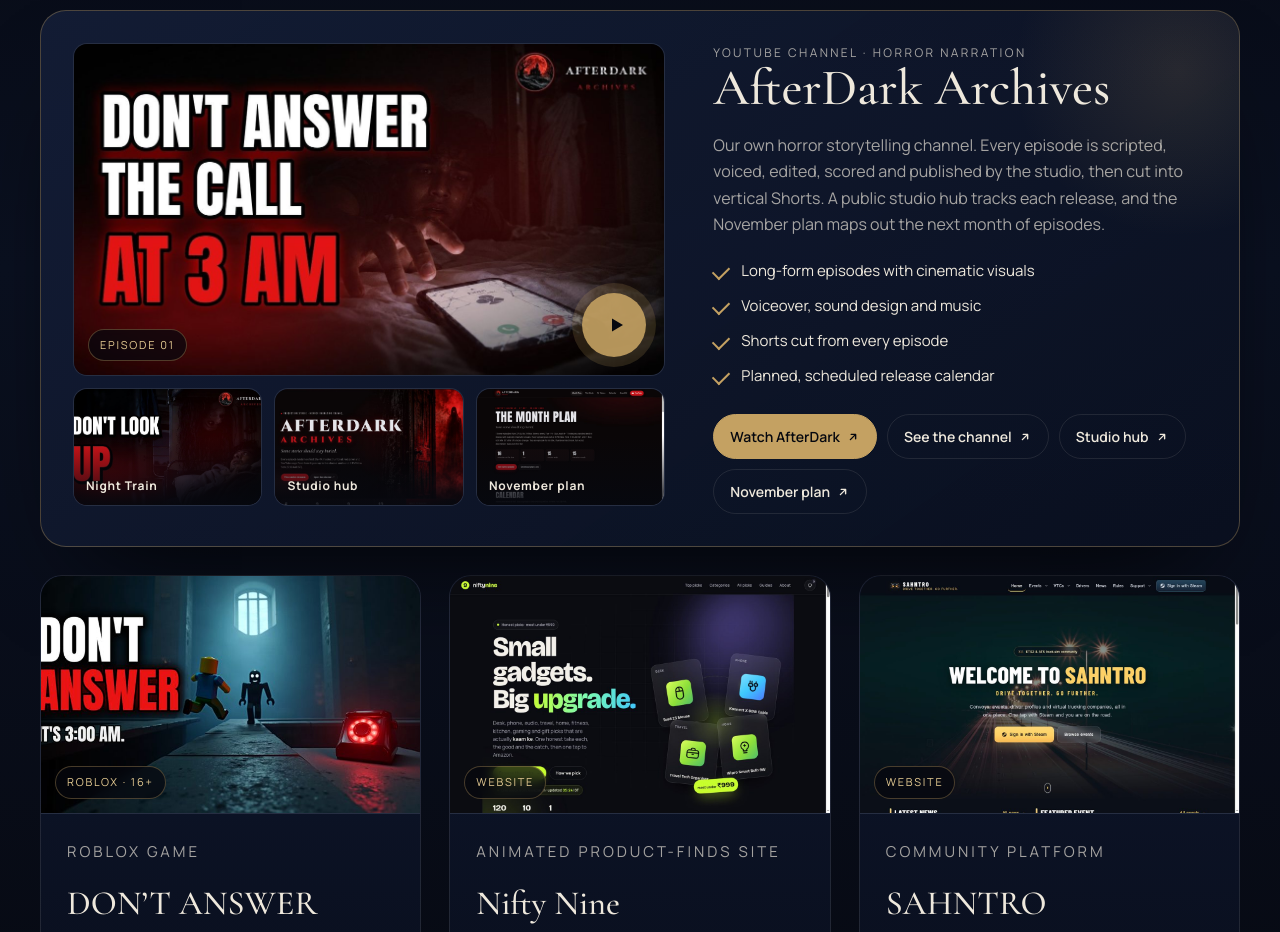
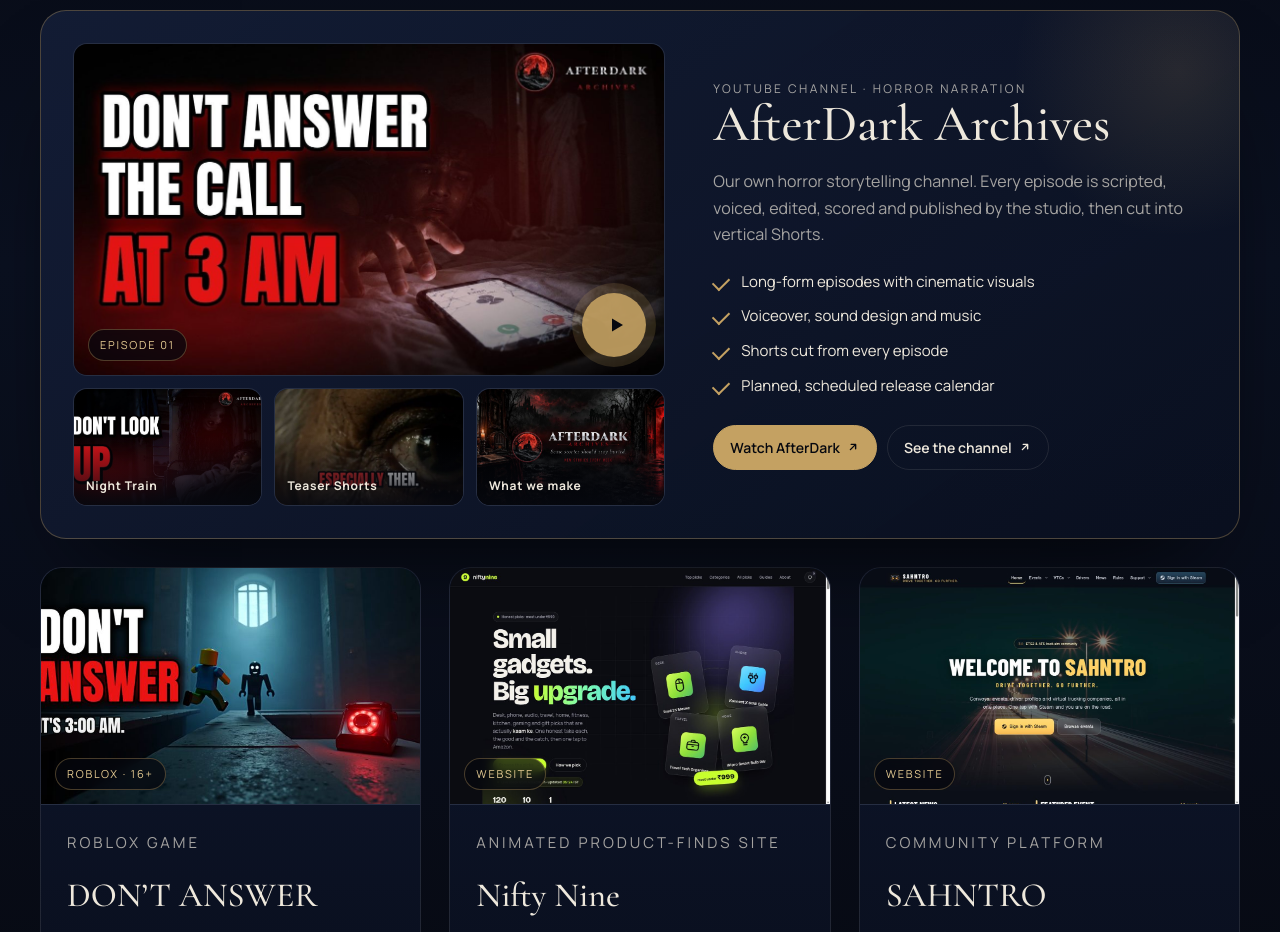
Before and after one commit to sahilpatel5037/monarch-and-mark, a plain HTML site: page index.html in a window 1280 px wide. Shown: the part 1340-2272 px from the top of the page. Drawn offline with Linux system fonts and the light colour scheme.

Commit message:
Remove links to the internal AfterDark Studio dashboard; tiles now point to the AfterDark Archives client site

```diff
--- a/index.html
+++ b/index.html
@@ -74,7 +74,7 @@
   <div class="wrap">
     <h2 id="house-title" class="house-label">The house of Monarch &amp; Mark</h2>
     <ul class="house-list">
-      <li><a href="https://afterdark-studio.sites.tab.bot/" target="_blank" rel="noopener"><span class="hn">01</span><span class="ht">AfterDark Archives</span><span class="hk">YouTube channel</span><svg class="ar" viewBox="0 0 16 16" aria-hidden="true"><path d="M5 11 11 5M6 5h5v5" fill="none" stroke="currentColor" stroke-width="1.6" stroke-linecap="round" stroke-linejoin="round"/></svg></a></li>
+      <li><a href="https://afterdark-archives.sites.tab.bot/" target="_blank" rel="noopener"><span class="hn">01</span><span class="ht">AfterDark Archives</span><span class="hk">YouTube channel</span><svg class="ar" viewBox="0 0 16 16" aria-hidden="true"><path d="M5 11 11 5M6 5h5v5" fill="none" stroke="currentColor" stroke-width="1.6" stroke-linecap="round" stroke-linejoin="round"/></svg></a></li>
       <li><a href="https://www.roblox.com/games/91110462194238" target="_blank" rel="noopener"><span class="hn">02</span><span class="ht">DON&rsquo;T ANSWER</span><span class="hk">Roblox game</span><svg class="ar" viewBox="0 0 16 16" aria-hidden="true"><path d="M5 11 11 5M6 5h5v5" fill="none" stroke="currentColor" stroke-width="1.6" stroke-linecap="round" stroke-linejoin="round"/></svg></a></li>
       <li><a href="https://niftynine.sites.tab.bot/" target="_blank" rel="noopener"><span class="hn">03</span><span class="ht">Nifty Nine</span><span class="hk">Product finds</span><svg class="ar" viewBox="0 0 16 16" aria-hidden="true"><path d="M5 11 11 5M6 5h5v5" fill="none" stroke="currentColor" stroke-width="1.6" stroke-linecap="round" stroke-linejoin="round"/></svg></a></li>
       <li><a href="https://sahntro.sites.tab.bot/" target="_blank" rel="noopener"><span class="hn">04</span><span class="ht">SAHNTRO</span><span class="hk">Community platform</span><svg class="ar" viewBox="0 0 16 16" aria-hidden="true"><path d="M5 11 11 5M6 5h5v5" fill="none" stroke="currentColor" stroke-width="1.6" stroke-linecap="round" stroke-linejoin="round"/></svg></a></li>
@@ -103,20 +103,20 @@
             <img src="assets/work/afterdark-night-train.jpg" alt="Thumbnail of the Night Train episode" width="1200" height="675" loading="lazy">
             <span class="mini-cap">Night Train</span>
           </a>
-          <a class="media mini" href="https://afterdark-studio.sites.tab.bot/" target="_blank" rel="noopener" aria-label="Open the AfterDark Studio hub">
-            <img src="assets/work/afterdark-studio.jpg" alt="Screenshot of the AfterDark Studio hub" width="1200" height="633" loading="lazy">
-            <span class="mini-cap">Studio hub</span>
+          <a class="media mini" href="https://afterdark-archives.sites.tab.bot/#watch" target="_blank" rel="noopener" aria-label="Watch an AfterDark teaser Short on the AfterDark Archives site">
+            <img src="assets/work/afterdark-short.jpg" alt="Still from an AfterDark Archives teaser Short" width="960" height="600" loading="lazy">
+            <span class="mini-cap">Teaser Shorts</span>
           </a>
-          <a class="media mini" href="https://afterdark-studio.sites.tab.bot/plan/" target="_blank" rel="noopener" aria-label="Open the AfterDark November plan">
-            <img src="assets/work/afterdark-plan.jpg" alt="Screenshot of the AfterDark month plan" width="1200" height="750" loading="lazy">
-            <span class="mini-cap">November plan</span>
+          <a class="media mini" href="https://afterdark-archives.sites.tab.bot/#make" target="_blank" rel="noopener" aria-label="See what we make for AfterDark Archives">
+            <img src="assets/work/afterdark-channel.jpg" alt="AfterDark Archives channel banner" width="1200" height="675" loading="lazy">
+            <span class="mini-cap">What we make</span>
           </a>
         </div>
       </div>
       <div class="feature-body">
         <p class="tag">YouTube channel &middot; Horror narration</p>
         <h3 id="ad-title">AfterDark Archives</h3>
-        <p>Our own horror storytelling channel. Every episode is scripted, voiced, edited, scored and published by the studio, then cut into vertical Shorts. A public studio hub tracks each release, and the November plan maps out the next month of episodes.</p>
+        <p>Our own horror storytelling channel. Every episode is scripted, voiced, edited, scored and published by the studio, then cut into vertical Shorts.</p>
         <ul class="ticks">
           <li>Long-form episodes with cinematic visuals</li>
           <li>Voiceover, sound design and music</li>
@@ -126,8 +126,6 @@
         <div class="links">
           <a class="lk lk-gold" href="https://afterdark-archives.sites.tab.bot/#watch" target="_blank" rel="noopener">Watch AfterDark<svg class="ar" viewBox="0 0 16 16" aria-hidden="true"><path d="M5 11 11 5M6 5h5v5" fill="none" stroke="currentColor" stroke-width="1.6" stroke-linecap="round" stroke-linejoin="round"/></svg></a>
           <a class="lk" href="https://afterdark-archives.sites.tab.bot/" target="_blank" rel="noopener">See the channel<svg class="ar" viewBox="0 0 16 16" aria-hidden="true"><path d="M5 11 11 5M6 5h5v5" fill="none" stroke="currentColor" stroke-width="1.6" stroke-linecap="round" stroke-linejoin="round"/></svg></a>
-          <a class="lk" href="https://afterdark-studio.sites.tab.bot/" target="_blank" rel="noopener">Studio hub<svg class="ar" viewBox="0 0 16 16" aria-hidden="true"><path d="M5 11 11 5M6 5h5v5" fill="none" stroke="currentColor" stroke-width="1.6" stroke-linecap="round" stroke-linejoin="round"/></svg></a>
-          <a class="lk" href="https://afterdark-studio.sites.tab.bot/plan/" target="_blank" rel="noopener">November plan<svg class="ar" viewBox="0 0 16 16" aria-hidden="true"><path d="M5 11 11 5M6 5h5v5" fill="none" stroke="currentColor" stroke-width="1.6" stroke-linecap="round" stroke-linejoin="round"/></svg></a>
         </div>
       </div>
     </article>
```
Also changed, not shown: test/site.test.js (+3 -1 lines), assets/work/afterdark-channel.jpg (added), assets/work/afterdark-plan.jpg (deleted), assets/work/afterdark-short.jpg (added), assets/work/afterdark-studio.jpg (deleted).
